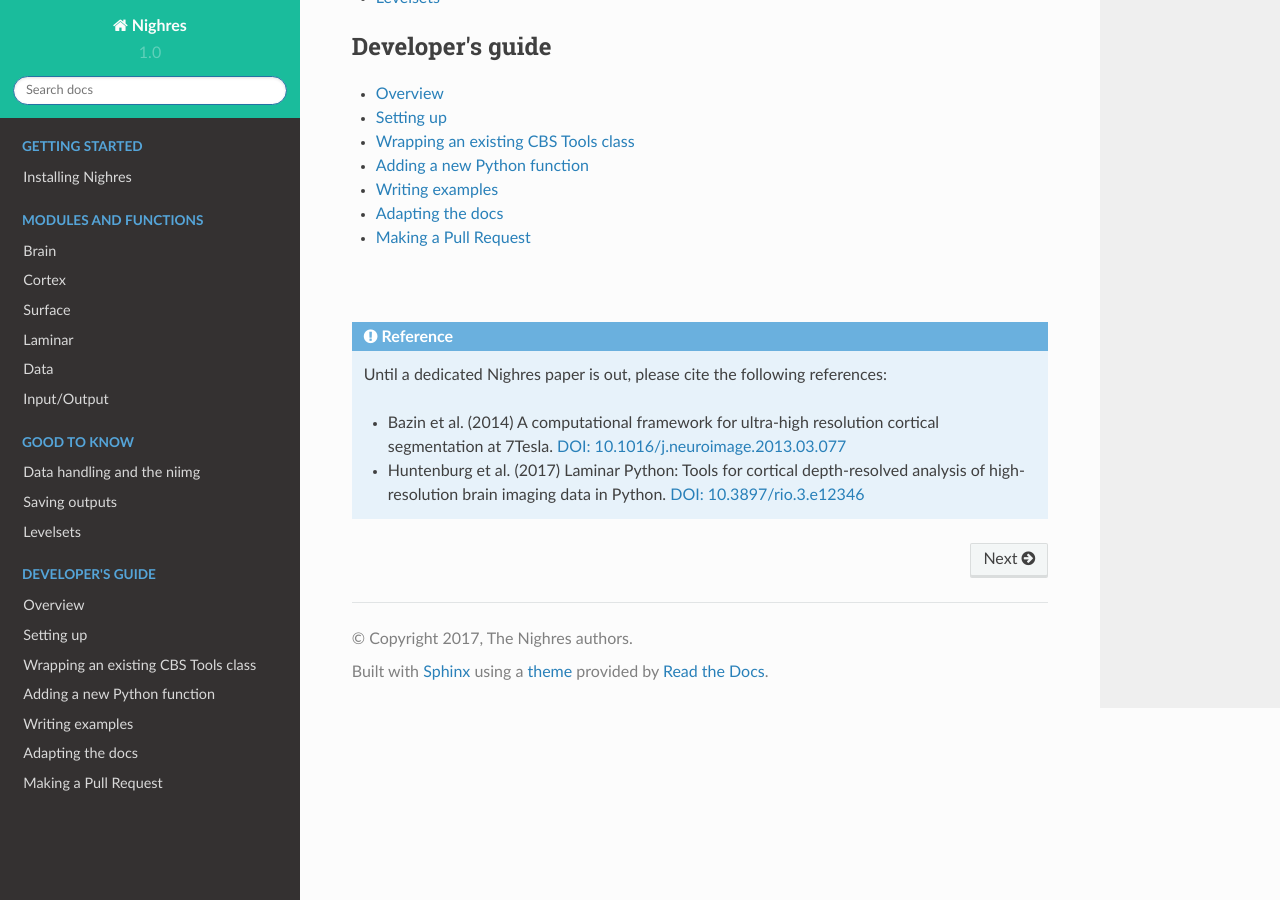
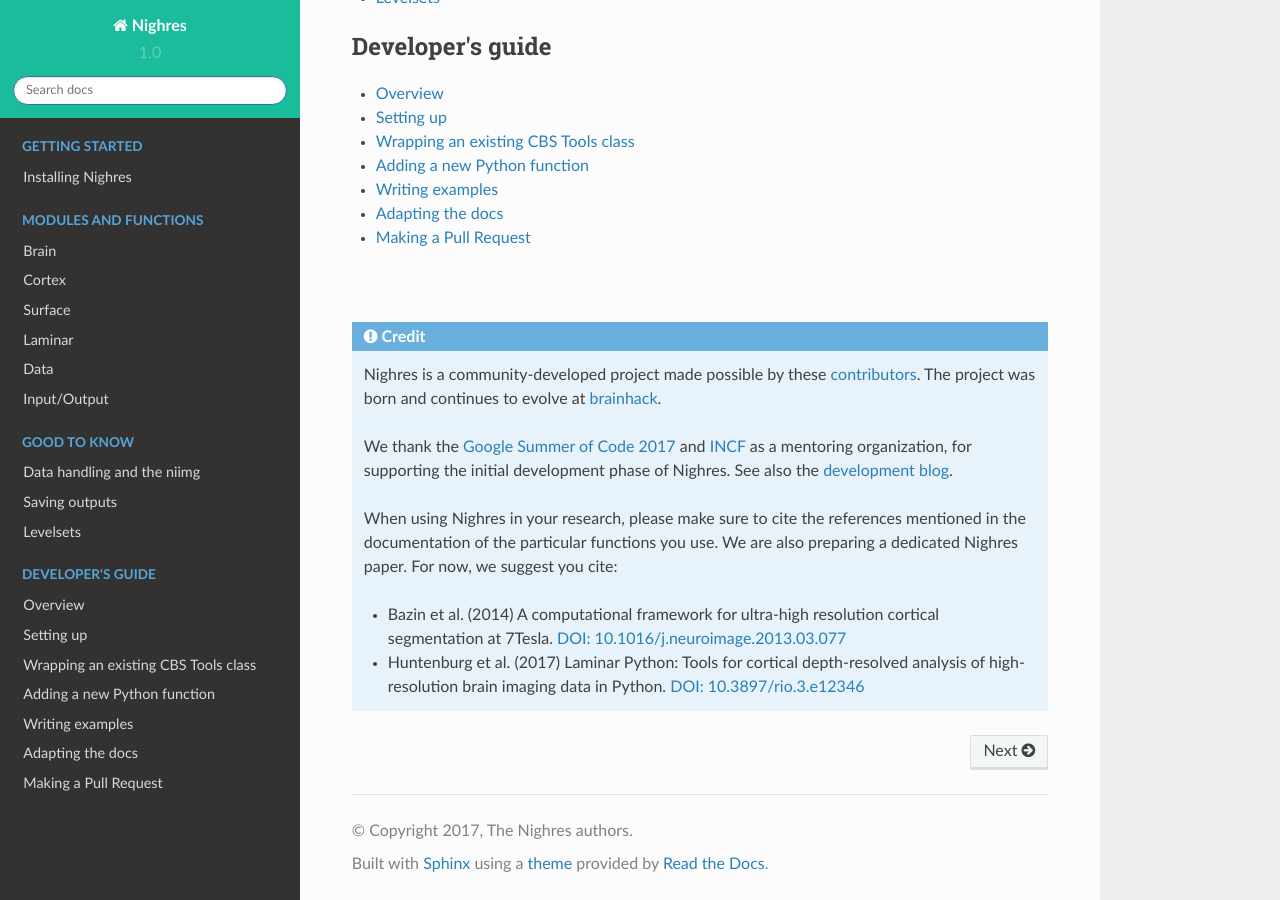
Before and after one commit to nighres/nighres, a Sphinx documentation site: the page built from doc/index.rst, in a window 1280 px wide and 900 px high, scrolled down 1219 px. Built offline with Sphinx 7.4.7 and the Read the Docs theme 2.0.0, drawn with Linux system fonts in a browser that asks for light colours; pages that are not in the unit, such as notebooks, are missing from menus.

Commit message:
updating credits

```diff
--- a/doc/index.rst
+++ b/doc/index.rst
@@ -21,7 +21,7 @@ It developed out of `CBS High-Res Brain Processing Tools
 <https://www.cbs.mpg.de/institute/software/cbs-tools>`_ and aims to make those
 tools easier to install, use and extend.
 
-.. danger:: Nighres is currently still in beta stage
+.. warning:: Nighres is currently still in beta stage
 
 .. toctree::
    :maxdepth: 1
@@ -63,9 +63,13 @@ tools easier to install, use and extend.
 
 |
 
-.. admonition:: Reference
+.. admonition:: Credit
 
-   Until a dedicated Nighres paper is out, please cite the following references:
+   Nighres is a community-developed project made possible by these `contributors <https://github.com/nighres/nighres/graphs/contributors>`_. The project was born and continues to evolve at `brainhack <http://www.brainhack.org/>`_.
+
+   We thank the `Google Summer of Code 2017 <https://summerofcode.withgoogle.com/archive/>`_ and `INCF <https://www.incf.org/>`_ as a mentoring organization, for supporting the initial development phase of Nighres. See also the `development blog <https://juhuntenburg.github.io/gsoc2017/>`_.
+
+   When using Nighres in your research, please make sure to cite the references mentioned in the documentation of the particular functions you use. We are also preparing a dedicated Nighres paper. For now, we suggest you cite:
 
    * Bazin et al. (2014) A computational framework for ultra-high resolution
      cortical segmentation at 7Tesla. `DOI: 10.1016/j.neuroimage.2013.03.077
```
